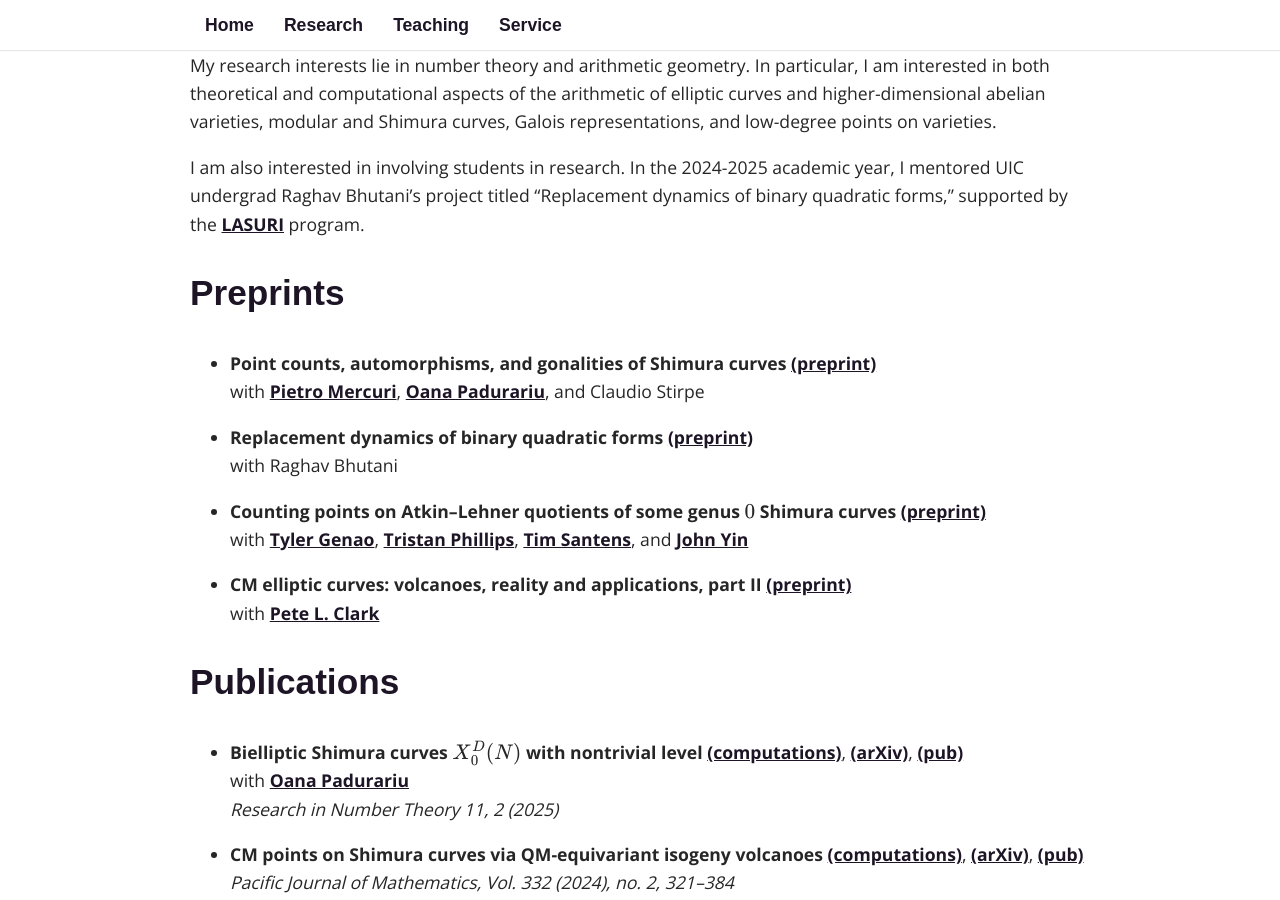
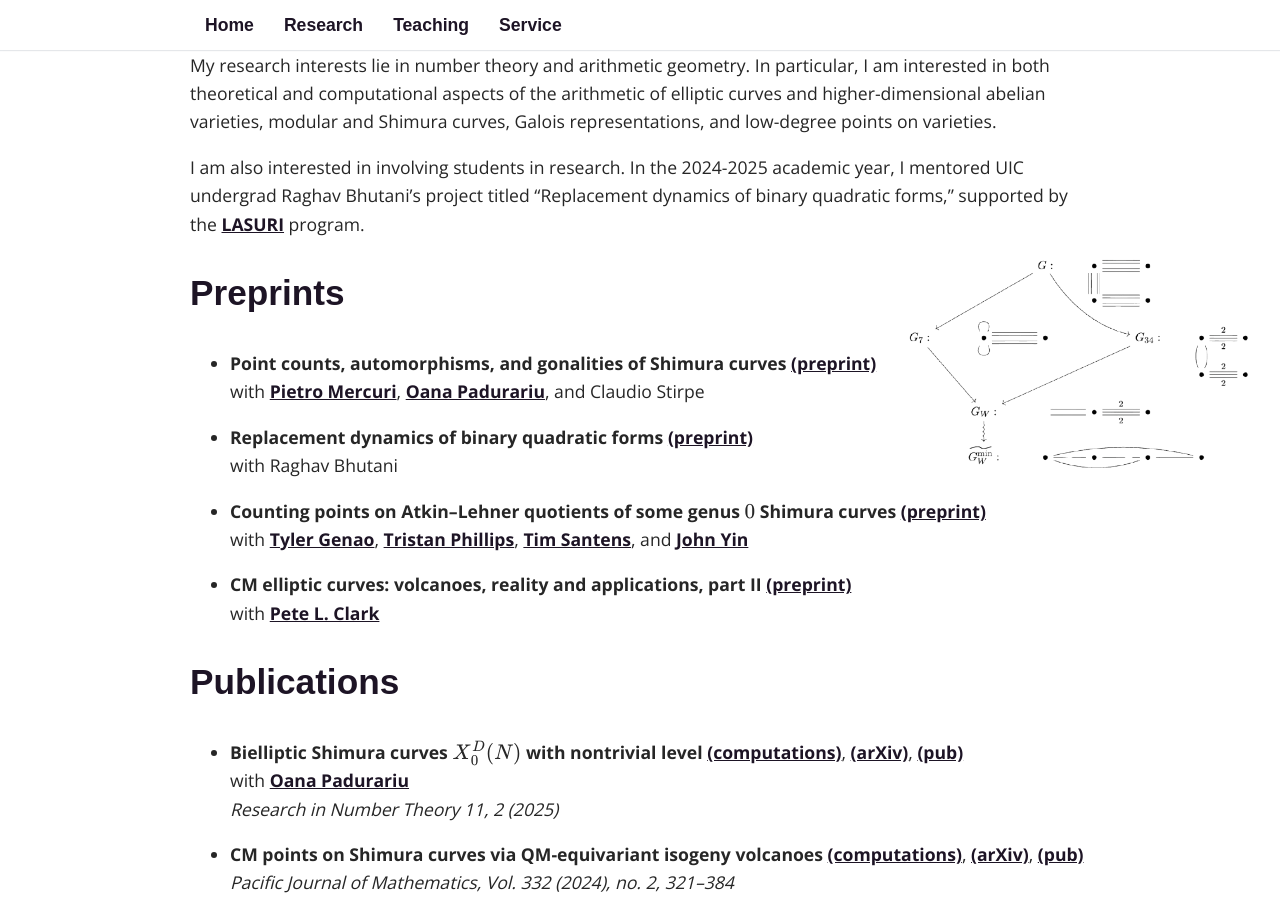
Before and after one commit to fsaia/site, a Jekyll site: the page built from _pages/02_research.md, in a window 1280 px wide and 900 px high, scrolled down 371 px. Built offline with Jekyll 4.4.1, drawn with Linux system fonts in a browser that asks for light colours; some web fonts are replaced; formulas are drawn with MathJax 3.

Commit message:
Add files via upload

```diff
--- a/_pages/02_research.md
+++ b/_pages/02_research.md
@@ -17,6 +17,8 @@ I am also interested in involving students in research. In the 2024-2025 academi
 
 * **Point counts, automorphisms, and gonalities of Shimura curves** [(preprint)](https://drive.google.com/open?id=1XPTi7WijH1pNq14BG7EM5swEKJ4FEWFz&usp=drive_fs)
 	with [Pietro Mercuri](https://sites.google.com/view/mercuriptr/home), [Oana Padurariu](https://sites.google.com/view/oanapadurariu/home), and Claudio Stirpe
+
+<img src='dual_graphs.png' style="float:right; width:40%; margin: -170px;"/>
 
 * **Replacement dynamics of binary quadratic forms** [(preprint)](https://drive.google.com/open?id=107lX6URma4CRxumFyfwhCJanVrrJ8oi6&usp=drive_fs)
 	with Raghav Bhutani
```
